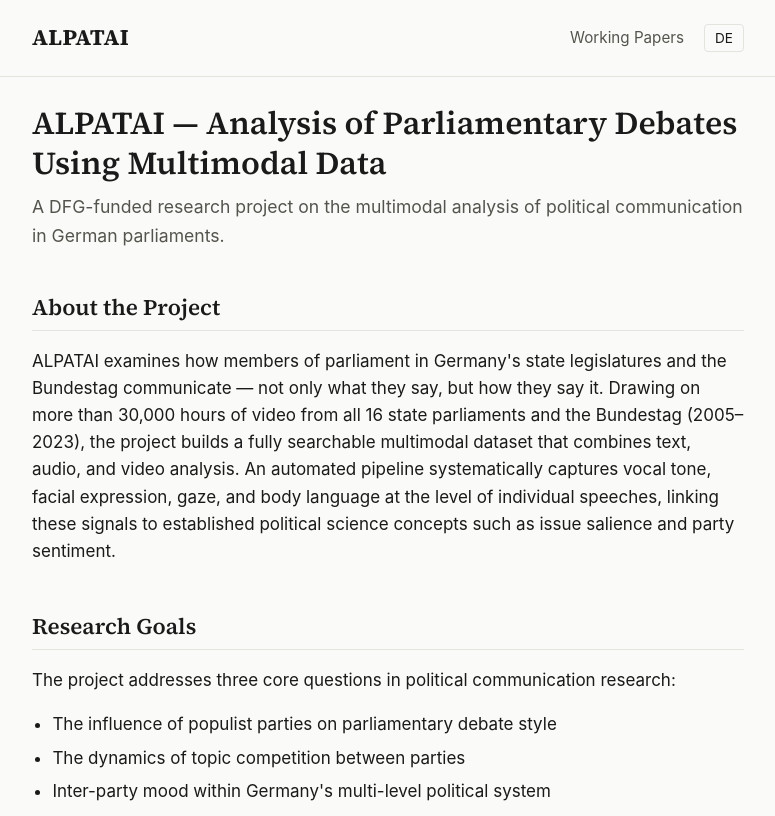
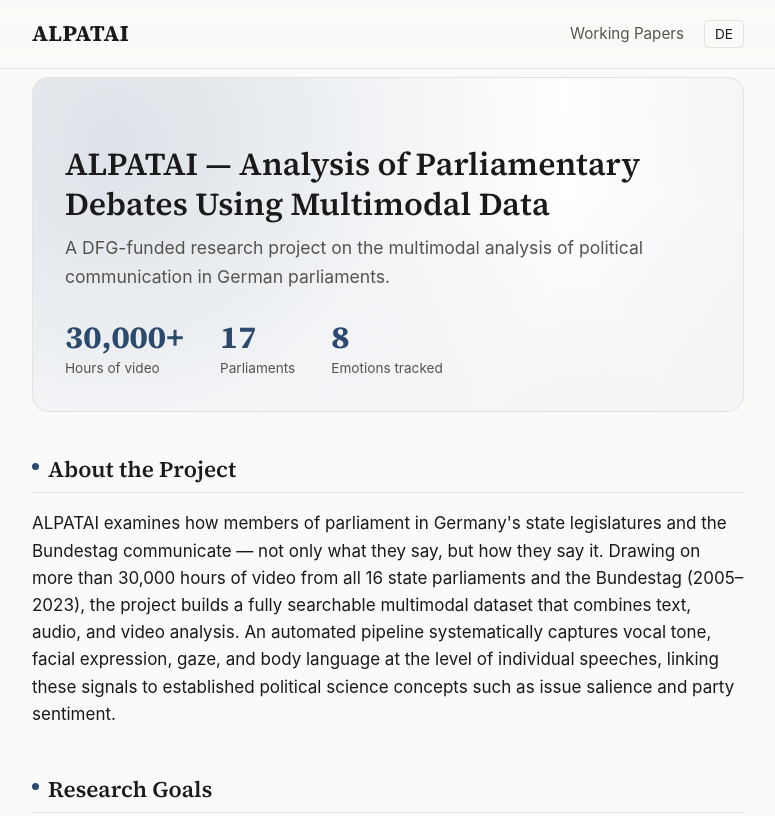
Before and after one commit to videoparl/videoparl.github.io, a plain HTML site: page index.html in a window 1280 px wide. Shown: the top 816 px of the page, without its empty margins (252-1027 px from the left). Drawn offline with Linux system fonts and the light colour scheme.

Commit message:
Redesign: sticky header, animated hero with stats, scroll reveal, English default, trim footer

```diff
--- a/index.html
+++ b/index.html
@@ -12,16 +12,12 @@
 <link rel="stylesheet" href="style.css">
 <script>
   // Set the active language before first paint to avoid a flash of the
-  // wrong language. Preference order: saved choice > browser locale > EN.
+  // wrong language. English by default; only a saved toggle choice changes it.
   (function () {
     var lang = 'en';
     try {
       var saved = localStorage.getItem('alpatai-lang');
-      if (saved === 'de' || saved === 'en') {
-        lang = saved;
-      } else if (navigator.language && navigator.language.toLowerCase().indexOf('de') === 0) {
-        lang = 'de';
-      }
+      if (saved === 'de' || saved === 'en') lang = saved;
     } catch (e) { /* ignore */ }
     document.documentElement.setAttribute('data-active-lang', lang);
     document.documentElement.setAttribute('lang', lang);
@@ -47,16 +43,33 @@
     <h1 data-lang="en">ALPATAI — Analysis of Parliamentary Debates Using Multimodal Data</h1>
     <p class="tagline" data-lang="de">Ein DFG-gefördertes Forschungsprojekt zur multimodalen Analyse politischer Kommunikation in deutschen Parlamenten.</p>
     <p class="tagline" data-lang="en">A DFG-funded research project on the multimodal analysis of political communication in German parliaments.</p>
+    <div class="hero-stats">
+      <div class="stat">
+        <div class="stat-num" data-count="30000" data-suffix="+">0</div>
+        <div class="stat-label" data-lang="de">Stunden Video</div>
+        <div class="stat-label" data-lang="en">Hours of video</div>
+      </div>
+      <div class="stat">
+        <div class="stat-num" data-count="17">0</div>
+        <div class="stat-label" data-lang="de">Parlamente</div>
+        <div class="stat-label" data-lang="en">Parliaments</div>
+      </div>
+      <div class="stat">
+        <div class="stat-num" data-count="8">0</div>
+        <div class="stat-label" data-lang="de">Erfasste Emotionen</div>
+        <div class="stat-label" data-lang="en">Emotions tracked</div>
+      </div>
+    </div>
   </section>
 
-  <section id="about">
+  <section id="about" class="reveal">
     <h2 data-lang="de">Über das Projekt</h2>
     <h2 data-lang="en">About the Project</h2>
     <p data-lang="de">ALPATAI untersucht, wie Abgeordnete in deutschen Landesparlamenten und im Bundestag kommunizieren — nicht nur, was sie sagen, sondern auch, wie sie es sagen. Auf Basis von über 30.000 Stunden Video aus allen 16 Landesparlamenten und dem Bundestag (2005–2023) entsteht ein vollständig durchsuchbarer multimodaler Datensatz, der Text-, Audio- und Videoanalyse verbindet. Ein automatisiertes Verfahren erfasst systematisch Stimmlage, Mimik, Blickrichtung und Körpersprache einzelner Redebeiträge und verknüpft sie mit etablierten politikwissenschaftlichen Konzepten wie Salienz und Parteienstimmung.</p>
     <p data-lang="en">ALPATAI examines how members of parliament in Germany's state legislatures and the Bundestag communicate — not only what they say, but how they say it. Drawing on more than 30,000 hours of video from all 16 state parliaments and the Bundestag (2005–2023), the project builds a fully searchable multimodal dataset that combines text, audio, and video analysis. An automated pipeline systematically captures vocal tone, facial expression, gaze, and body language at the level of individual speeches, linking these signals to established political science concepts such as issue salience and party sentiment.</p>
   </section>
 
-  <section id="goals">
+  <section id="goals" class="reveal">
     <h2 data-lang="de">Forschungsfragen</h2>
     <h2 data-lang="en">Research Goals</h2>
     <p data-lang="de">Das Projekt adressiert drei zentrale Fragestellungen der politischen Kommunikationsforschung:</p>
@@ -73,14 +86,14 @@
     </ul>
   </section>
 
-  <section id="methodology">
+  <section id="methodology" class="reveal">
     <h2 data-lang="de">Methodik</h2>
     <h2 data-lang="en">Methodology</h2>
     <p data-lang="de">ALPATAI erschließt Parlamentsdebatten aus 16 deutschen Landesparlamenten sowie dem Bundestag im Zeitraum 2005–2023. Aus Video- und Audiomaterial werden gesprochene Worte, Stimmlage, Mimik und Körperhaltung extrahiert. Ein automatisiertes Verfahren annotiert acht politische Emotionen und misst Themen-Salienz sowie Parteienstimmung mittels multimodaler Analyse.</p>
     <p data-lang="en">ALPATAI curates parliamentary debates from all 16 German state parliaments and the Bundestag, covering the period 2005–2023. From video and audio recordings, the project extracts spoken words, vocal tone, facial expressions, and body language. An automated pipeline annotates eight political emotions and measures topic salience and party sentiment through multimodal analysis.</p>
   </section>
 
-  <section id="team">
+  <section id="team" class="reveal">
     <h2 data-lang="de">Team</h2>
     <h2 data-lang="en">Team</h2>
     <div class="team-grid">
@@ -114,14 +127,14 @@
     </div>
   </section>
 
-  <section id="funding">
+  <section id="funding" class="reveal">
     <h2 data-lang="de">Förderung &amp; Institutionen</h2>
     <h2 data-lang="en">Funding &amp; Affiliations</h2>
     <p data-lang="de">ALPATAI wird von der Deutschen Forschungsgemeinschaft (DFG) gefördert (Laufzeit: 1. März 2025 – 28. Februar 2028, Fördersumme: 287.068 €). Das Projekt ist an der TU Darmstadt sowie der University of Birmingham angesiedelt.</p>
     <p data-lang="en">ALPATAI is funded by the German Research Foundation (DFG) (duration: March 1, 2025 – February 28, 2028; funding volume: €287,068). The project is based at TU Darmstadt and the University of Birmingham.</p>
   </section>
 
-  <section id="blog">
+  <section id="blog" class="reveal">
     <h2 data-lang="de">Studien &amp; Blog</h2>
     <h2 data-lang="en">Blog / Studies</h2>
     <p data-lang="de">Hier werden künftig Kurzbeiträge zu Zwischenergebnissen und Studien des Projekts veröffentlicht. Der erste Beitrag folgt in Kürze.</p>
@@ -138,9 +151,8 @@
 
 <footer class="site-footer">
   <div class="wrap">
-    <button id="lang-toggle-footer" class="lang-toggle-btn" type="button">DE</button>
-    <p data-lang="de">© 2026 ALPATAI-Projekt. Diese Seite wird unabhängig vom Forschungsteam gepflegt.</p>
-    <p data-lang="en">© 2026 ALPATAI Project. This site is maintained independently by the research team.</p>
+    <p data-lang="de">© 2026 ALPATAI-Projekt.</p>
+    <p data-lang="en">© 2026 ALPATAI Project.</p>
   </div>
 </footer>
 
--- a/script.js
+++ b/script.js
@@ -46,5 +46,61 @@
         btn.hidden = true;
       });
     });
+
+    var reduceMotion = window.matchMedia && window.matchMedia('(prefers-reduced-motion: reduce)').matches;
+
+    // Scroll-reveal: fade/slide sections up into view once, on first scroll past.
+    var revealEls = document.querySelectorAll('.reveal');
+    if (revealEls.length) {
+      if (reduceMotion || !('IntersectionObserver' in window)) {
+        revealEls.forEach(function (el) { el.classList.add('is-visible'); });
+      } else {
+        var revealObserver = new IntersectionObserver(function (entries, obs) {
+          entries.forEach(function (entry) {
+            if (entry.isIntersecting) {
+              entry.target.classList.add('is-visible');
+              obs.unobserve(entry.target);
+            }
+          });
+        }, { threshold: 0.12 });
+        revealEls.forEach(function (el) { revealObserver.observe(el); });
+      }
+    }
+
+    // Count up the hero stats once they scroll into view.
+    var statEls = document.querySelectorAll('.stat-num[data-count]');
+    if (statEls.length) {
+      var animateStat = function (el) {
+        var target = parseInt(el.getAttribute('data-count'), 10) || 0;
+        var suffix = el.getAttribute('data-suffix') || '';
+        if (reduceMotion) {
+          el.textContent = target.toLocaleString('en-US') + suffix;
+          return;
+        }
+        var duration = 1100;
+        var start = null;
+        function step(ts) {
+          if (start === null) start = ts;
+          var progress = Math.min((ts - start) / duration, 1);
+          var eased = 1 - Math.pow(1 - progress, 3); // ease-out cubic
+          el.textContent = Math.round(target * eased).toLocaleString('en-US') + suffix;
+          if (progress < 1) requestAnimationFrame(step);
+        }
+        requestAnimationFrame(step);
+      };
+      if (!('IntersectionObserver' in window)) {
+        statEls.forEach(animateStat);
+      } else {
+        var statObserver = new IntersectionObserver(function (entries, obs) {
+          entries.forEach(function (entry) {
+            if (entry.isIntersecting) {
+              animateStat(entry.target);
+              obs.unobserve(entry.target);
+            }
+          });
+        }, { threshold: 0.4 });
+        statEls.forEach(function (el) { statObserver.observe(el); });
+      }
+    }
   });
 })();
--- a/style.css
+++ b/style.css
@@ -57,8 +57,14 @@
 
 header.site-header {
   border-bottom: 1px solid var(--border);
-  padding: 20px 0;
+  padding: 16px 0;
   margin-bottom: 8px;
+  position: sticky;
+  top: 0;
+  z-index: 20;
+  background: rgba(250, 250, 248, 0.82);
+  backdrop-filter: blur(10px);
+  -webkit-backdrop-filter: blur(10px);
 }
 
 header.site-header .wrap {
@@ -115,18 +121,82 @@
 section { margin-bottom: 48px; }
 
 section h2 {
+  position: relative;
   font-size: 1.4rem;
   margin-bottom: 14px;
   padding-bottom: 8px;
+  padding-left: 16px;
   border-bottom: 1px solid var(--border);
 }
+section h2::before {
+  content: "";
+  position: absolute;
+  left: 0;
+  top: 0.3em;
+  width: 7px;
+  height: 7px;
+  border-radius: 50%;
+  background: var(--accent);
+}
 
-.hero { margin-bottom: 44px; }
+/* --- hero --- */
+.hero {
+  position: relative;
+  margin: 8px 0 44px;
+  padding: 40px 32px 32px;
+  border-radius: 16px;
+  overflow: hidden;
+  background: var(--bg-card);
+  border: 1px solid var(--border);
+}
+.hero::before {
+  content: "";
+  position: absolute;
+  inset: 0;
+  background:
+    radial-gradient(circle at 12% 18%, rgba(44, 74, 110, 0.16), transparent 42%),
+    radial-gradient(circle at 88% 12%, rgba(44, 74, 110, 0.12), transparent 38%),
+    radial-gradient(circle at 55% 95%, rgba(44, 74, 110, 0.10), transparent 45%);
+  background-size: 160% 160%;
+  background-position: 0% 0%;
+  animation: heroDrift 20s ease-in-out infinite alternate;
+  pointer-events: none;
+}
+.hero > * { position: relative; z-index: 1; }
 .hero h1 { font-size: 2rem; margin-bottom: 10px; }
 .hero .tagline {
   font-size: 1.1rem;
   color: var(--text-muted);
   margin: 0;
+}
+
+@keyframes heroDrift {
+  0%   { background-position: 0% 10%; }
+  100% { background-position: 100% 60%; }
+}
+
+.hero-stats {
+  display: flex;
+  gap: 36px;
+  flex-wrap: wrap;
+  margin-top: 30px;
+}
+.stat-num {
+  font-family: var(--font-heading);
+  font-size: 2rem;
+  font-weight: 700;
+  color: var(--accent);
+  line-height: 1;
+  font-variant-numeric: tabular-nums;
+}
+.stat-label {
+  font-size: 0.85rem;
+  color: var(--text-muted);
+  margin-top: 5px;
+}
+
+@media (prefers-reduced-motion: reduce) {
+  .hero::before { animation: none; }
 }
 
 ul.goals { padding-left: 1.2em; }
@@ -149,6 +219,11 @@
   display: block;
   margin-bottom: 10px;
   border: 1px solid var(--border);
+  transition: transform 0.25s ease, border-color 0.25s ease;
+}
+.team-member:hover .avatar {
+  transform: scale(1.06);
+  border-color: var(--accent);
 }
 .team-member .name {
   font-weight: 600;
@@ -167,11 +242,17 @@
   border: 1px solid var(--border);
   border-radius: 8px;
   padding: 18px 20px;
+  transition: transform 0.25s ease, box-shadow 0.25s ease;
 }
 .card + .card { margin-top: 14px; }
 .card.placeholder {
   color: var(--text-muted);
   font-style: italic;
+}
+.card:not(.placeholder):hover {
+  transform: translateY(-3px);
+  box-shadow: 0 10px 24px rgba(26, 26, 26, 0.07);
+  border-color: #d5d2ca;
 }
 
 ul.post-list, ul.paper-list {
@@ -258,10 +339,7 @@
 footer.site-footer .wrap {
   display: flex;
   flex-direction: column;
-  gap: 8px;
-}
-footer.site-footer #lang-toggle-footer {
-  align-self: flex-start;
+  gap: 4px;
 }
 
 .back-link {
@@ -270,8 +348,24 @@
   font-size: 0.92rem;
 }
 
+/* --- scroll-reveal --- */
+.reveal {
+  opacity: 0;
+  transform: translateY(18px);
+  transition: opacity 0.6s ease, transform 0.6s ease;
+}
+.reveal.is-visible {
+  opacity: 1;
+  transform: translateY(0);
+}
+@media (prefers-reduced-motion: reduce) {
+  .reveal { opacity: 1; transform: none; transition: none; }
+}
+
 @media (max-width: 600px) {
   header.site-header .wrap { flex-direction: column; align-items: flex-start; }
   .hero h1 { font-size: 1.6rem; }
+  .hero { padding: 28px 20px 24px; }
+  .hero-stats { gap: 24px; }
   .embed-wrap iframe { height: 480px; }
 }
```
Also changed, not shown: papers.html (+5 -10 lines), posts/_template.html (+3 -8 lines).
